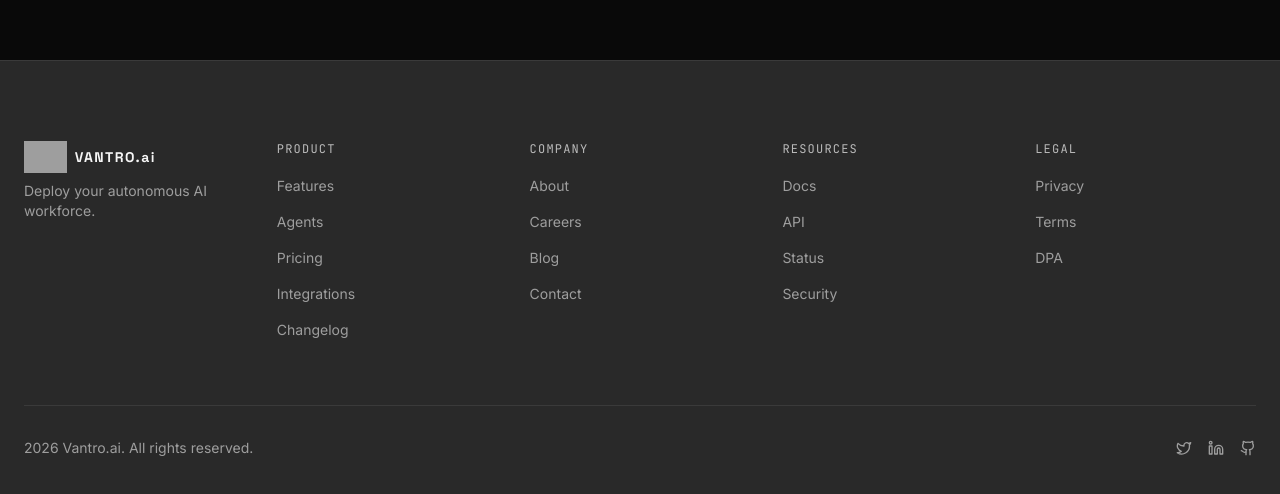
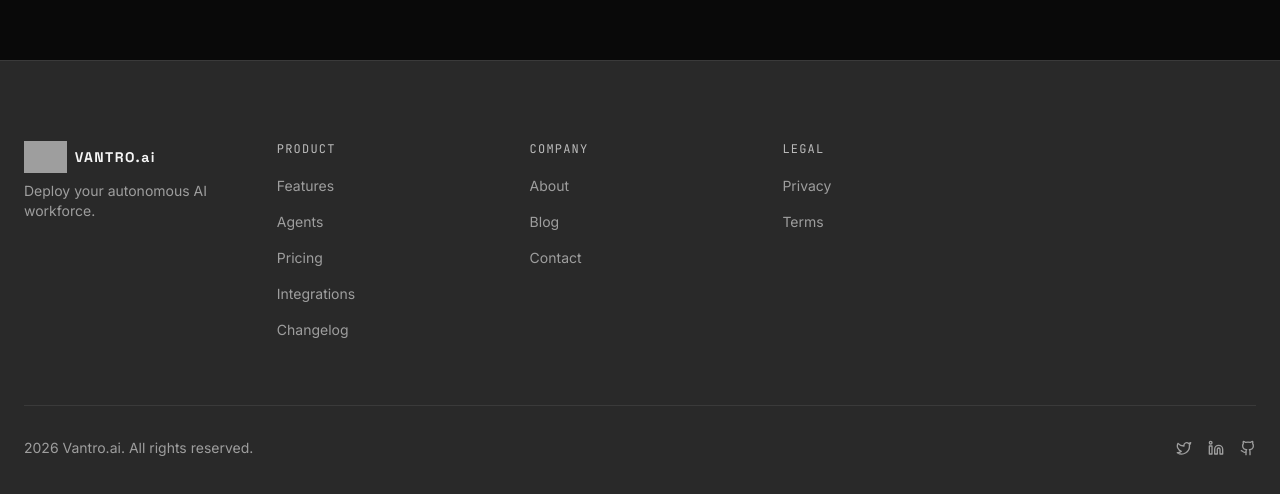
Before and after one commit to marksalman76-hub/vantro-ai, a React (Vite) app: page / in a window 1280 px wide. Shown: the part 8537-9031 px from the top of the page. Built offline with nearby package versions, Linux system fonts and the light colour scheme; no server answers; grey boxes are pictures that could not be loaded.

Commit message:
fix: clean up footer — remove Resources section, Careers, DPA
Co-Authored-By: Claude Sonnet 4.6 <noreply@anthropic.com>

```diff
--- a/src/components/Footer.tsx
+++ b/src/components/Footer.tsx
@@ -1,5 +1,3 @@
-'use client';
-
 import { Twitter, Linkedin, Github } from 'lucide-react';
 import { useToast } from '../context/ToastContext';
 
@@ -18,18 +16,8 @@ const COLUMNS = [
     heading: 'Company',
     links: [
       { label: 'About', href: null },
-      { label: 'Careers', href: null },
       { label: 'Blog', href: null },
       { label: 'Contact', href: null },
-    ],
-  },
-  {
-    heading: 'Resources',
-    links: [
-      { label: 'Docs', href: null },
-      { label: 'API', href: null },
-      { label: 'Status', href: null },
-      { label: 'Security', href: null },
     ],
   },
   {
@@ -37,7 +25,6 @@ const COLUMNS = [
     links: [
       { label: 'Privacy', href: null },
       { label: 'Terms', href: null },
-      { label: 'DPA', href: null },
     ],
   },
 ];
```
